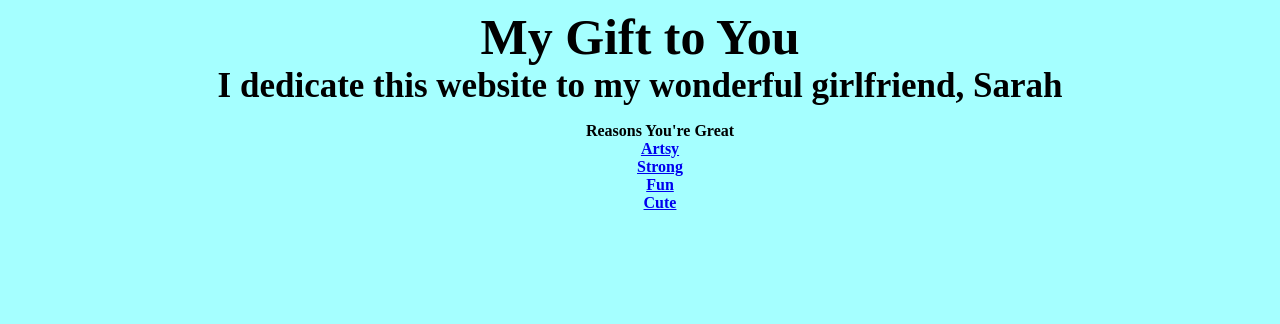
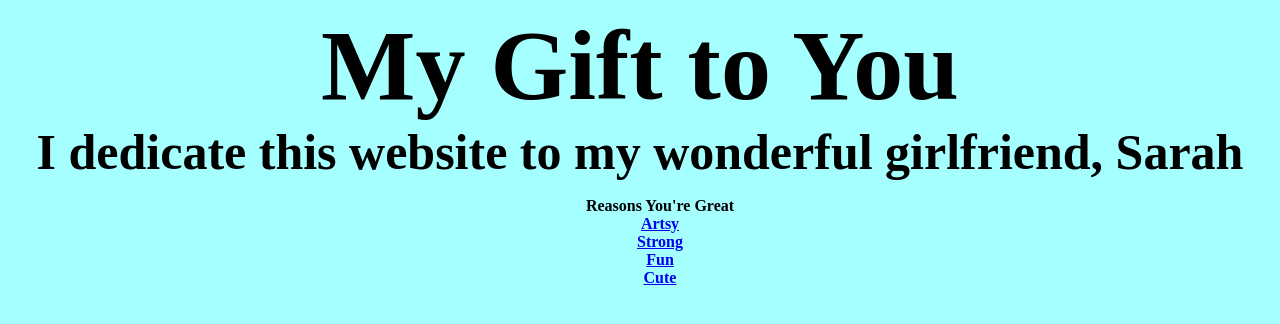
Before and after one commit to definitelynotillegal/definitelynotillegal.github.io, a Jekyll site: the page index.html, which Jekyll copies as it is, in a window 1280 px wide. Shown: the top 324 px of the page. Built offline with Jekyll 4.4.1, drawn with Linux system fonts in a browser that asks for light colours.

Commit message:
Update index.html

```diff
--- a/index.html
+++ b/index.html
@@ -7,8 +7,8 @@
                     }
             </style>
             <body>
-                    <center><b style="font-size:50px" style="font-face:helvetica">My Gift to You</b></center>
-                        <center><b style="font-size:35px">I dedicate this website to my wonderful girlfriend, Sarah</b></center>
+                    <center><b style="font-size:100px" style="font-face:helvetica">My Gift to You</b></center>
+                        <center><b style="font-size:50px">I dedicate this website to my wonderful girlfriend, Sarah</b></center>
                     <center><b><ul style="list-style: none;">Reasons You're Great
                         <li><a href="http://sarahwebsite.github.io/sarahwebsite/artsy.html">Artsy</a></li>
                         <li><a href="http://sarahwebsite.github.io/sarahwebsite/strong.html">Strong</a></li>
```
